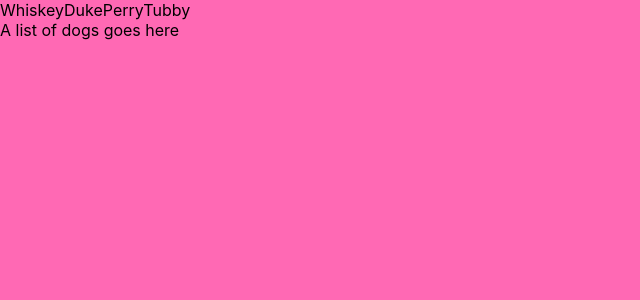
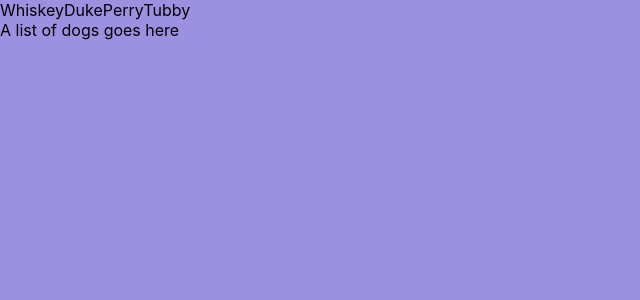
Before and after one commit to iam8/39.2-pt1-react-router-patterns, a React (Create React App) app: page /dogs in a window 1280 px wide. Shown: the top 300 px of the page, without its empty margins (0-640 px from the left). Built offline with nearby package versions, Linux system fonts and the light colour scheme.

Commit message:
Change background color

```diff
--- a/src/index.css
+++ b/src/index.css
@@ -5,7 +5,7 @@ body {
     sans-serif;
   -webkit-font-smoothing: antialiased;
   -moz-osx-font-smoothing: grayscale;
-  background-color: hotpink;
+  background-color: rgb(155, 145, 224);
 }
 
 code {
```
